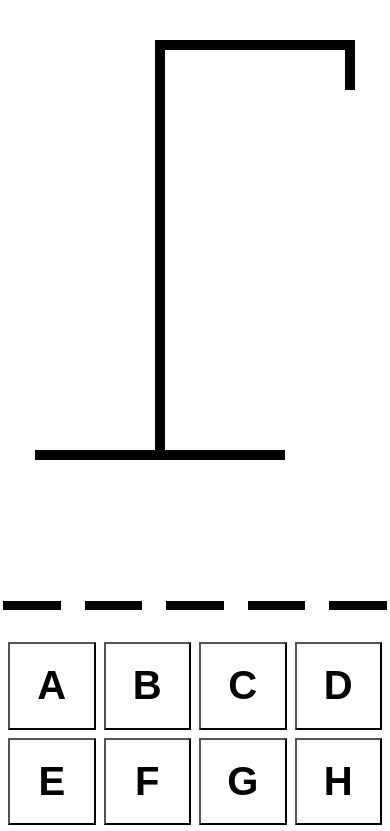
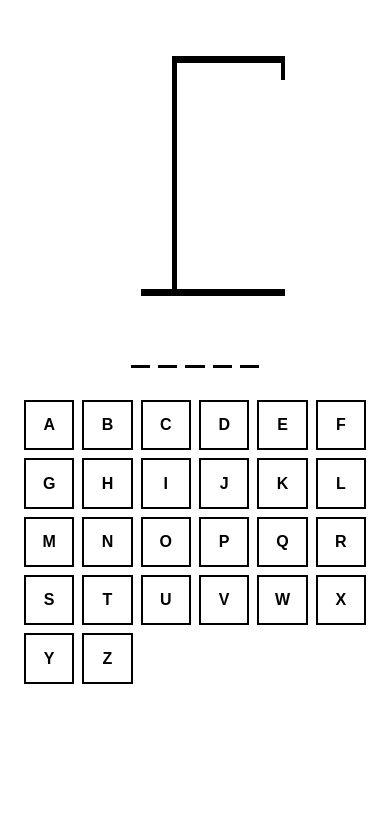
Before and after one commit to NehuenOlivera/hangman-react, a React (Vite) app: page / in a window 390 px wide. Shown: the top 831 px of the page. Built offline with nearby package versions, Linux system fonts and the light colour scheme.

Commit message:
Responsive styles changes

```diff
--- a/src/App.tsx
+++ b/src/App.tsx
@@ -69,7 +69,8 @@ function App() {
   return (
     <div
       style={{
-        maxWidth: "800px",
+        maxWidth: "min(90vw, 800px)",
+        padding: "1rem",
         display: "flex",
         flexDirection: "column",
         gap: "2rem",
--- a/src/HangmanDrawing.tsx
+++ b/src/HangmanDrawing.tsx
@@ -1,13 +1,18 @@
+type HangmanDrawingProps = {
+  numberOfGuesses: number;
+};
+
+export function HangmanDrawing({ numberOfGuesses }: HangmanDrawingProps) {
   const HEAD = (
     <div
       style={{
-      width: "50px",
-      height: "50px",
-      borderRadius: "100%",
-      border: "10px solid black",
+        width: "12%",
+        aspectRatio: "1 / 1",
+        borderRadius: "50%",
+        border: "0.8vmin solid black",
         position: "absolute",
-      top: "50px",
-      right: "-30px",
+        top: "10%",
+        right: "-6.5%",
       }}
     />
   );
@@ -15,11 +20,11 @@ const HEAD = (
   const BODY = (
     <div
       style={{
-      width: "10px",
-      height: "100px",
+        width: "3%",
+        height: "25%",
         background: "black",
         position: "absolute",
-      top: "118px",
+        top: "21%",
         right: 0,
       }}
     />
@@ -28,12 +33,12 @@ const BODY = (
   const RIGHT_ARM = (
     <div
       style={{
-      width: "100px",
-      height: "10px",
+        width: "20%",
+        height: "2%",
         background: "black",
         position: "absolute",
-      top: "150px",
-      right: "-100px",
+        top: "28%",
+        right: "-20%",
         rotate: "-30deg",
         transformOrigin: "left bottom",
       }}
@@ -43,12 +48,12 @@ const RIGHT_ARM = (
   const LEFT_ARM = (
     <div
       style={{
-      width: "100px",
-      height: "10px",
+        width: "20%",
+        height: "2%",
         background: "black",
         position: "absolute",
-      top: "150px",
-      right: "10px",
+        top: "28%",
+        right: "3%",
         rotate: "30deg",
         transformOrigin: "right bottom",
       }}
@@ -58,14 +63,14 @@ const LEFT_ARM = (
   const RIGHT_LEG = (
     <div
       style={{
-      width: "100px",
-      height: "10px",
+        width: "20%",
+        height: "2%",
         background: "black",
         position: "absolute",
-      top: "210px",
-      right: "-90px",
+        top: "43%",
+        right: "-20%",
         rotate: "40deg",
-      transformOrigin: "left bottom",
+        transformOrigin: "left top",
       }}
     />
   );
@@ -73,60 +78,75 @@ const RIGHT_LEG = (
   const LEFT_LEG = (
     <div
       style={{
-      width: "100px",
-      height: "10px",
+        width: "20%",
+        height: "2%",
         background: "black",
         position: "absolute",
-      top: "210px",
-      right: 0,
+        top: "43%",
+        right: "3%",
         rotate: "-40deg",
-      transformOrigin: "right bottom",
+        transformOrigin: "right top",
       }}
     />
   );
 
   const BODY_PARTS = [HEAD, BODY, RIGHT_ARM, LEFT_ARM, RIGHT_LEG, LEFT_LEG];
 
-type HangmanDrawingProps = {
-  numberOfGuesses: number;
-};
-
-export function HangmanDrawing({ numberOfGuesses }: HangmanDrawingProps) {
   return (
-    <div style={{ position: "relative" }}>
-      {BODY_PARTS.slice(0, numberOfGuesses)}
-      {/* Hanging part */}
     <div
       style={{
-          height: "50px",
-          width: "10px",
+        position: "relative",
+        width: "clamp(180px, 25vw, 200px)",
+        aspectRatio: "3 / 4", // maintains proportions
+        margin: "0 auto",
+      }}
+    >
+      {BODY_PARTS.slice(0, numberOfGuesses)}
+      {/* Rope */}
+      <div
+        style={{
+          position: "absolute",
+          height: "10%",
+          width: "2%",
           background: "black",
-          position: "absolute",
+          top: 0,
           right: 0,
         }}
-      ></div>
-      {/* Top */}
+      />
+      {/* Top bar */}
       <div
         style={{
-          height: "10px",
-          width: "200px",
+          position: "absolute",
+          height: "3%",
+          width: "60%",
           background: "black",
-          marginLeft: "120px",
+          top: 0,
+          right: 0,
         }}
-      ></div>
-      {/* Pole */}
+      />
+      {/* Vertical pole */}
       <div
         style={{
-          height: "400px",
-          width: "10px",
+          position: "absolute",
+          height: "100%",
+          width: "3%",
           background: "black",
-          marginLeft: "120px",
+          top: 0,
+          right: "60%",
         }}
-      ></div>
+      />
       {/* Base */}
       <div
-        style={{ height: "10px", width: "250px", background: "black" }}
-      ></div>
+        style={{
+          position: "absolute",
+          height: "3%",
+          width: "80%",
+          background: "black",
+          bottom: 0,
+          right: "40%",
+          transform: "translateX(50%)",
+        }}
+      />
     </div>
   );
 }
--- a/src/HangmanWord.tsx
+++ b/src/HangmanWord.tsx
@@ -13,8 +13,10 @@ export function HangmanWord({
     <div
       style={{
         display: "flex",
+        flexWrap: "wrap",
+        justifyContent: "center",
         gap: ".25em",
-        fontSize: "6rem",
+        fontSize: "clamp(2rem, 8vw, 6rem)",
         fontWeight: "bold",
         textTransform: "uppercase",
         fontFamily: "monospace",
--- a/src/Keyboard.module.css
+++ b/src/Keyboard.module.css
@@ -1,14 +1,15 @@
 .btn {
   width: 100%;
-  border: 3pm solid black;
+  border: 2px solid black;
   background: none;
   aspect-ratio: 1 / 1;
-  font-size: 2.5rem;
+  font-size: clamp(1rem, 2.5vw, 1.5rem);
   text-transform: uppercase;
-  padding: 0.5rem;
+  padding: 0.5em, 0;
   font-weight: bold;
   cursor: pointer;
   color: black;
+  transition: background 0.2s ease;
 }
 
 .btn.active {
@@ -24,3 +25,9 @@
 .btn:focus:not(:disabled) {
   background-color: #ffc0cb;
 }
+
+@media (max-width: 600px) {
+  .btn {
+    padding: 0.4em 0;
+  }
+}
--- a/src/Keyboard.tsx
+++ b/src/Keyboard.tsx
@@ -46,7 +46,7 @@ export function Keyboard({
     <div
       style={{
         display: "grid",
-        gridTemplateColumns: "repeat(auto-fit, minmax(75px, 1fr))",
+        gridTemplateColumns: "repeat(auto-fit, minmax(45px, 1fr))",
         gap: ".5rem",
       }}
     >
```
Lines whose indentation alone changed are shown as unchanged.
